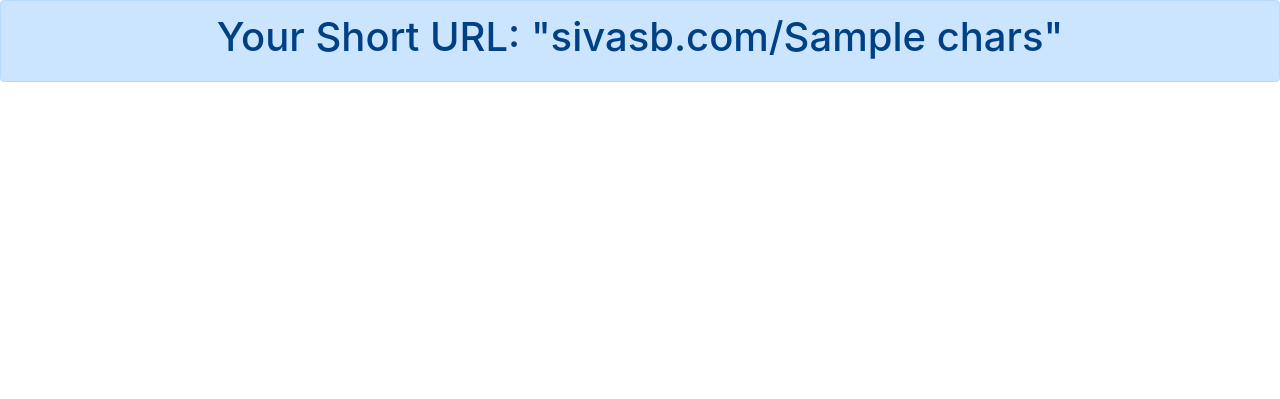
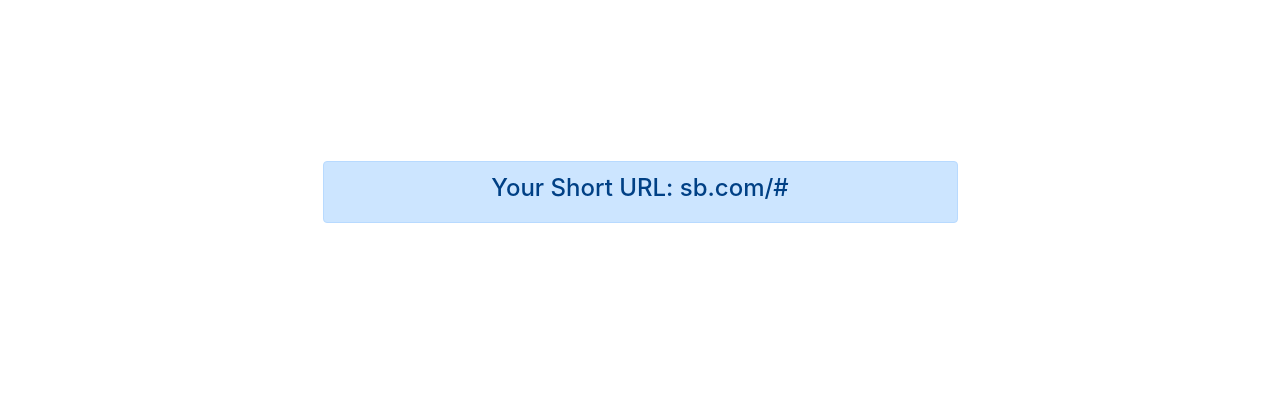
Before and after one commit to sivasb1019/CodeClause_Projects, a Django app: template UrlShortener/urlshortener/templates/urlcreated.html in a window 1280 px wide. Shown: the part 86-485 px from the top of the page. Run offline with Django 4.2, Linux system fonts and the light colour scheme; the template is opened without the code that fills it: most values are stand-ins (such as "Sample title", 1, 10 or a date in 2020); some libraries are stand-ins or nearby versions.

Commit message:
Update urlcreated.html

```diff
--- a/UrlShortener/urlshortener/templates/urlcreated.html
+++ b/UrlShortener/urlshortener/templates/urlcreated.html
@@ -1,8 +1,13 @@
 {% extends 'base.html' %}
 
 {% block content %}
-
-<div class="alert alert-primary text-center" role="alert">
-    <h1>Your Short URL: "sivasb.com/{{ chars }}"</h1>
+<div class="container">
+    <div class="row justify-content-center align-items-center" style="height: 50vh;">
+        <div class="col-md-7 text-center">
+            <div class="alert alert-primary" role="alert">
+                <h4>Your Short URL: sb.com/{{ s_url }}</h4>
+            </div>
+        </div>
+    </div>
 </div>
 {% endblock content %}
```
